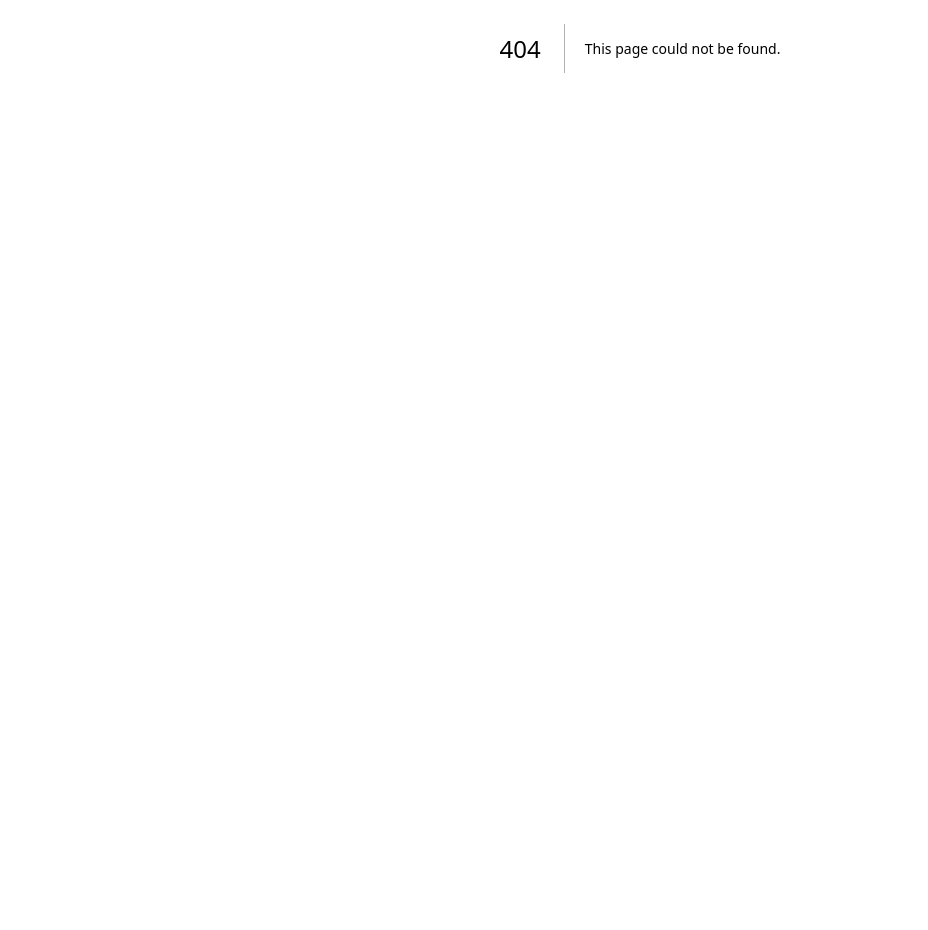
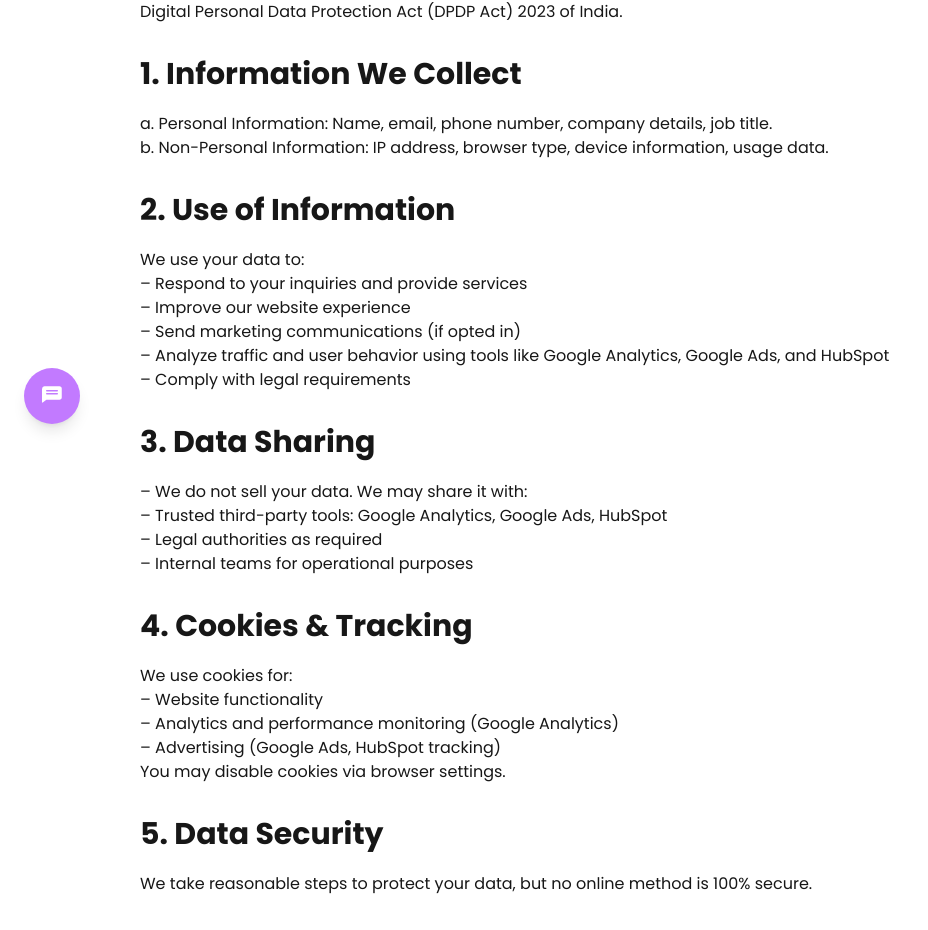
Before and after one commit to shreyapathak2828/panchachuli-clone, a Next.js app: page /privacyPolicy in a window 1280 px wide. Before the commit this address had no page. Shown: the part 352-1282 px from the top of the page, without its empty margins (0-928 px from the left). Before the commit the page ends 800 px from the top, so only its background shows below. Built offline with nearby package versions, Linux system fonts and the light colour scheme.

Commit message:
Update homepage styling

```diff
--- a/package.json
+++ b/package.json
@@ -27,9 +27,11 @@
     "@types/node": "^20",
     "@types/react": "^19",
     "@types/react-dom": "^19",
+    "autoprefixer": "^10.4.21",
     "eslint": "^9",
     "eslint-config-next": "15.2.4",
-    "tailwindcss": "^4",
+    "postcss": "^8.5.3",
+    "tailwindcss": "^4.1.4",
     "typescript": "^5"
   }
 }
--- a/src/app/api/news/route.ts
+++ b/src/app/api/news/route.ts
@@ -1,6 +1,6 @@
 import { NextResponse } from "next/server";
 import mongoose from "mongoose";
-import News from "@/models/news"; // Import your News model
+import News from "@/models/news";
 
 export async function GET() {
   try {
--- /dev/null
+++ b/src/app/components/FloatingActions.tsx
@@ -0,0 +1,50 @@
+'use client'
+
+import {  Phone } from 'lucide-react'
+import Link from 'next/link'
+import { FaWhatsapp } from 'react-icons/fa'
+
+const FloatingActions = () => {
+    return (
+        <div className="fixed bottom-6 left-6 z-50">
+            <div className="relative flex items-center justify-center group">
+
+                <button
+                    className="w-14 h-14 rounded-full bg-purple-400 text-white shadow-lg flex items-center justify-center transition-transform duration-300 hover:scale-105"
+                >
+                    <svg
+                        xmlns="http://www.w3.org/2000/svg"
+                        viewBox="0 0 24 24"
+                        fill="currentColor"
+                        className="w-6 h-6"
+                    >
+                        <path
+                            fillRule="evenodd"
+                            d="M2.25 4.5C2.25 3.257 3.257 2.25 4.5 2.25h15c1.243 0 2.25 1.007 2.25 2.25v9c0 1.243-1.007 2.25-2.25 2.25H6.372l-3.591 2.872A.75.75 0 012 18.25v-13.5zM6.75 9a.75.75 0 000 1.5h10.5a.75.75 0 000-1.5H6.75zm0-3a.75.75 0 000 1.5h10.5a.75.75 0 000-1.5H6.75z"
+                            clipRule="evenodd"
+                        />
+                    </svg>
+                </button>
+
+
+                <div
+                    className="absolute left-16 flex gap-3 opacity-0 scale-0 group-hover:opacity-100 group-hover:scale-100 transition-all duration-300"
+                >
+                    <Link href="tel:919311138145">
+                        <button className="w-12 h-12 rounded-full bg-green-600 text-white shadow-md flex items-center justify-center">
+                            <Phone />
+                        </button>
+                    </Link>
+
+                    <Link href="https://wa.me/919311138145" target="_blank">
+                        <button className="w-12 h-12 rounded-full bg-emerald-500 text-white shadow-md flex items-center justify-center">
+                            <FaWhatsapp size={24} />
+                        </button>
+                    </Link>
+                </div>
+            </div>
+        </div>
+    )
+}
+
+export default FloatingActions
--- a/src/app/components/WhatsAppFloatingButton.tsx
+++ b/src/app/components/WhatsAppFloatingButton.tsx
@@ -10,7 +10,7 @@ const WhatsAppFloatingButton = () => {
   useEffect(() => {
     const timer = setTimeout(() => {
       setShowPopup(true)
-    }, 5000) // Show popup after 5 seconds
+    }, 5000)
     return () => clearTimeout(timer)
   }, [])
 
--- /dev/null
+++ b/src/app/privacyPolicy/page.tsx
@@ -0,0 +1,97 @@
+import React from 'react'
+import Footer from '../components/Footer';
+import { Poppins } from 'next/font/google'
+import FloatingActions from '../components/FloatingActions'
+
+const poppins = Poppins({ subsets: ["latin"], weight: ["400", "700"] });
+
+const page = () => {
+    return (
+        <div>
+            <div className={`pt-20 ml-10 mr-5 sm:ml-10 md:ml-35 ${poppins.className}`}>
+                <div>
+                    <h2 className='text-5xl font-bold mt-10'>Privacy Policy for Vincular Testing Labs India Pvt. Ltd.</h2>
+                    <div className='pt-7'>
+                        <h3 className='font-bold text-3xl'>Effective Date: April 11, 2025</h3>
+                        <div className='pt-6 '>
+                            <p>Vincular Testing Labs India Pvt. Ltd. (“we”, “our”, or “us”) is committed to protecting your privacy.</p>
+                            <p>This Privacy Policy outlines how we collect, use, and safeguard your data in accordance with the</p>
+                            <p>Digital Personal Data Protection Act (DPDP Act) 2023 of India.</p>
+                        </div>
+
+                    </div>
+
+                    <div className='pt-8'>
+                        <h3 className='font-bold text-3xl'>1. Information We Collect</h3>
+                        <p className='pt-5'>a. Personal Information: Name, email, phone number, company details, job title.</p>
+                        <p>b. Non-Personal Information: IP address, browser type, device information, usage data.</p>
+                    </div>
+
+                    <div className='pt-8'>
+                        <h3 className='font-bold text-3xl'>2. Use of Information</h3>
+                        <p className='pt-5'>We use your data to:</p>
+                        <p>&ndash; Respond to your inquiries and provide services</p>
+                        <p>&ndash; Improve our website experience</p>
+                        <p>&ndash; Send marketing communications (if opted in)</p>
+                        <p>&ndash; Analyze traffic and user behavior using tools like Google Analytics, Google Ads, and HubSpot</p>
+                        <p>&ndash; Comply with legal requirements</p>
+                    </div>
+
+                    <div className='pt-8'>
+                        <h3 className='font-bold text-3xl'>3. Data Sharing</h3>
+                        <p className='pt-5'>&ndash; We do not sell your data. We may share it with:</p>
+                        <p>&ndash; Trusted third-party tools: Google Analytics, Google Ads, HubSpot</p>
+                        <p>&ndash; Legal authorities as required</p>
+                        <p>&ndash; Internal teams for operational purposes</p>
+                    </div>
+
+                    <div className='pt-8'>
+                        <h3 className='font-bold text-3xl'>4. Cookies & Tracking</h3>
+                        <p className='pt-5'>We use cookies for:</p>
+                        <p>&ndash; Website functionality</p>
+                        <p>&ndash; Analytics and performance monitoring (Google Analytics)</p>
+                        <p>&ndash; Advertising (Google Ads, HubSpot tracking)</p>
+                        <p>You may disable cookies via browser settings.</p>
+                    </div>
+
+                    <div className='pt-8'>
+                        <h3 className='font-bold text-3xl'>5. Data Security</h3>
+                        <p className='pt-5'>We take reasonable steps to protect your data, but no online method is 100% secure.</p>
+                    </div>
+
+                    <div className='pt-8'>
+                        <h3 className='font-bold text-3xl'>6. Your Rights under DPDP Act 2023</h3>
+                        <p className='pt-5'>You have the right to:</p>
+                        <p>&ndash; Access and correct your personal data</p>
+                        <p>&ndash; Withdraw consent for data processing</p>
+                        <p>&ndash; Request data erasure</p>
+                        <p>&ndash; Lodge complaints with the Data Protection Board of India</p>
+                    </div>
+
+                    <div className='pt-8'>
+                        <h3 className='font-bold text-3xl'>7. Third-Party Links</h3>
+                        <p className='pt-5'>Our website may contain links to other websites. We are not responsible for their privacy practices.</p>
+                    </div>
+
+                    <div className='pt-8'>
+                        <h3 className='font-bold text-3xl'>8. Updates</h3>
+                        <p className='pt-5'>We may update this Privacy Policy from time to time. Revisions will be posted on this page.</p>
+                    </div>
+
+                    <div className='pt-8 pb-8'>
+                        <h3 className='font-bold text-3xl'>9. Contact Us</h3>
+                        <p className='pt-5'>If you have questions, contact:</p>
+                        <p>Email: privacy@vincular.in</p>
+                        <p>Address: Surya Building, 3rd Floor, 27th Main, 1st Cross, HSR Layout, Bangalore 560102</p>
+                    </div>
+
+                </div>
+
+            </div>
+            <FloatingActions />
+            <Footer />
+        </div>
+    )
+}
+
+export default page
```
Also changed, not shown: 1 other file (tests, documents, lock files or other folders).
